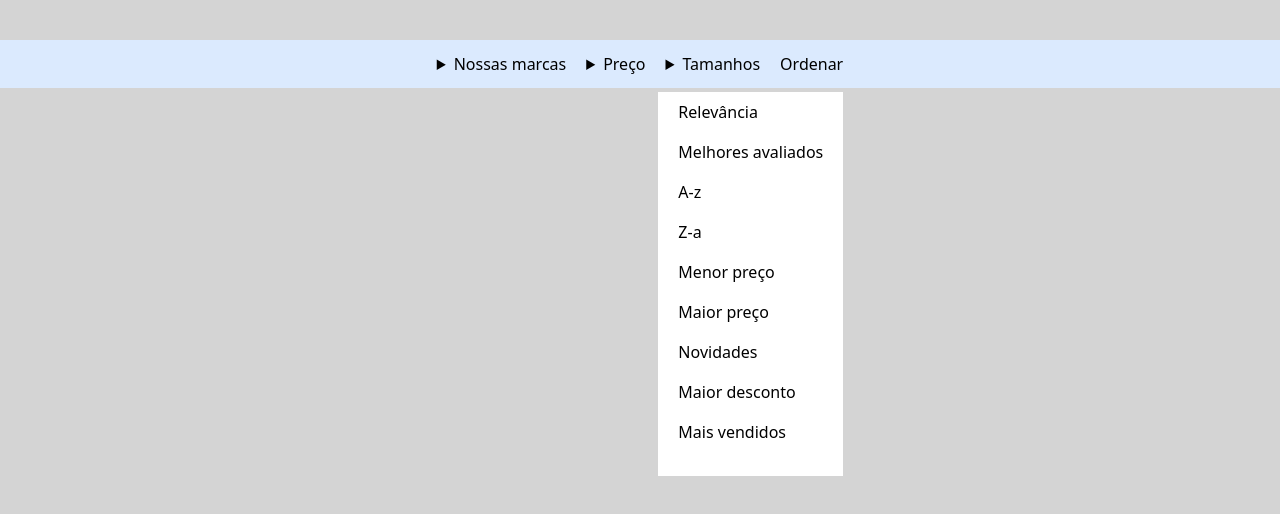
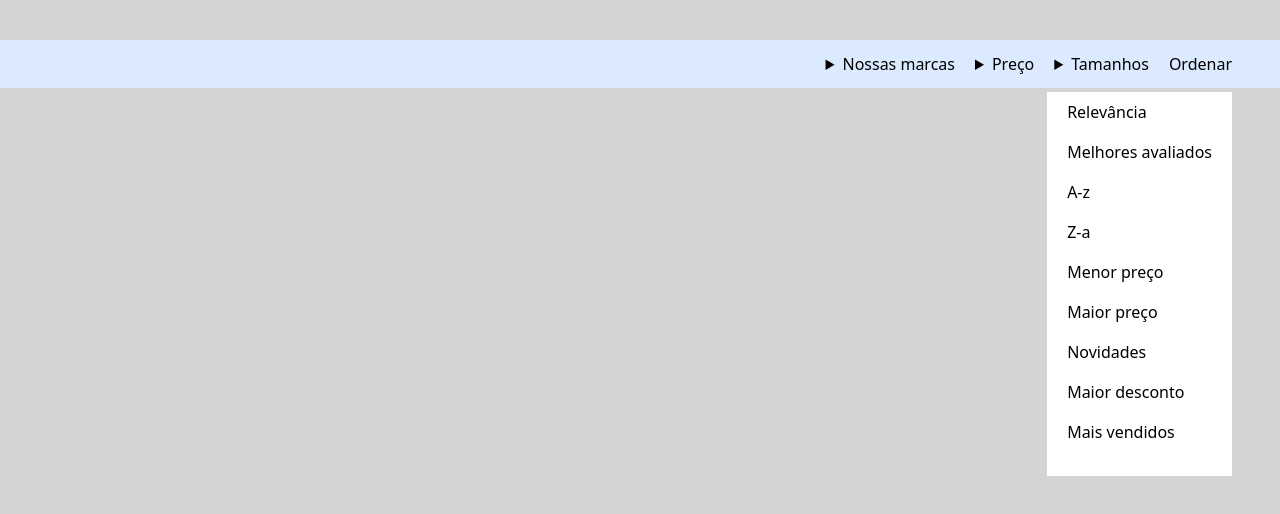
Before and after one commit to rauldiamantino/dropdown, a plain HTML site: page index.html in a window 1280 px wide. Drawn offline with nearby package versions, Linux system fonts and the light colour scheme.

Commit message:
style: add padding na tag nav

```diff
--- a/index.html
+++ b/index.html
@@ -12,7 +12,7 @@
 <body class="bg-neutral-300">
   <header class="h-10">
   </header>
-  <nav class="relative flex items-center justify-center gap-5 h-12 px-4 bg-blue-100">
+  <nav class="relative flex items-center justify-end gap-5 h-12 px-4 lg:px-12 bg-blue-100">
     <details class="marcas hidden lg:flex">
       <summary>Nossas marcas</summary>
       <div>
```
